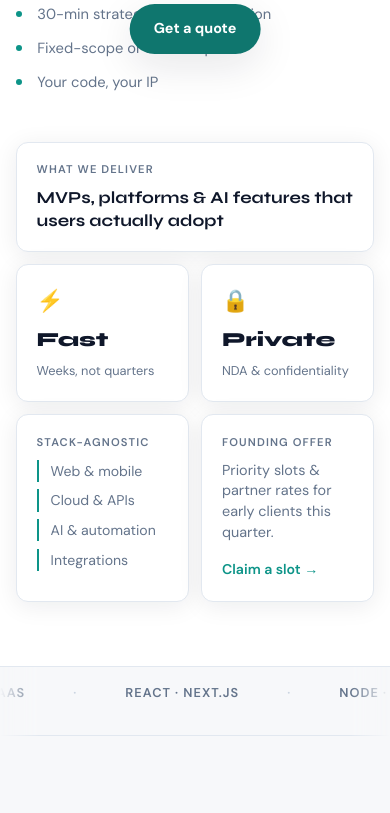
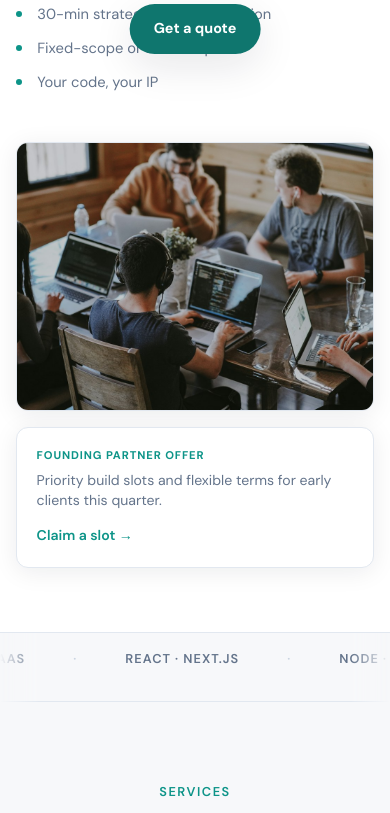
Before and after one commit to ravirajmishra98/alimentri, a website: page index.html in a window 390 px wide. Shown: the part 770-1583 px from the top of the page. Drawn offline with Linux system fonts and the light colour scheme.

Commit message:
Add copyright-free Unsplash photos across key sections.
Hero, services banner, about, process, and FAQ imagery with local assets and credits.

Co-authored-by: Cursor <cursoragent@cursor.com>

```diff
--- a/css/styles.css
+++ b/css/styles.css
@@ -253,92 +253,95 @@ h2 {
   background: var(--accent-dim);
 }
 
-.bento {
-  display: grid;
-  grid-template-columns: repeat(2, 1fr);
-  grid-template-rows: auto auto auto;
-  gap: 0.75rem;
+.hero-visual {
+  position: relative;
 }
 
-.bento-item {
-  padding: 1.15rem 1.25rem;
+.media-frame {
+  margin: 0;
+  overflow: hidden;
+  border-radius: var(--radius);
+  border: 1px solid var(--border);
+  background: var(--bg);
+  box-shadow: var(--shadow-md);
 }
 
-.bento-item--wide {
-  grid-column: 1 / -1;
+.media-frame img {
+  display: block;
+  width: 100%;
+  height: 100%;
+  object-fit: cover;
 }
 
-.bento-item--tall {
-  grid-row: span 2;
+.media-frame--hero {
+  aspect-ratio: 4 / 3;
 }
 
-.bento-item--accent {
-  background: var(--accent-soft);
-  border-color: #a7f3d0;
+.media-frame--hero img {
+  min-height: 280px;
 }
 
-.bento-label {
-  display: block;
-  font-size: 0.7rem;
-  font-weight: 600;
-  text-transform: uppercase;
-  letter-spacing: 0.1em;
-  color: var(--text-muted);
-  margin-bottom: 0.5rem;
+.media-frame--wide {
+  margin-bottom: 2.5rem;
+  aspect-ratio: 21 / 8;
+  max-height: 420px;
 }
 
-.bento-title {
-  margin: 0;
-  font-family: var(--font-display);
-  font-size: 1.05rem;
-  font-weight: 700;
-  line-height: 1.35;
+.media-frame--about {
+  aspect-ratio: 4 / 5;
+  max-height: 520px;
 }
 
-.bento-icon {
-  font-size: 1.35rem;
-  display: block;
-  margin-bottom: 0.35rem;
+.media-frame--process img {
+  aspect-ratio: 3 / 2;
+  min-height: 200px;
 }
 
-.bento-stat {
-  display: block;
-  font-family: var(--font-display);
-  font-size: 1.25rem;
-  font-weight: 800;
+.media-frame--faq {
+  margin-top: 1.75rem;
+  aspect-ratio: 3 / 2;
 }
 
-.bento-meta {
-  font-size: 0.8rem;
-  color: var(--text-muted);
+.hero-float-card {
+  position: absolute;
+  left: -1rem;
+  bottom: -1.25rem;
+  max-width: 17rem;
+  padding: 1.15rem 1.25rem;
+  box-shadow: var(--shadow-lg);
 }
 
-.bento-tags {
-  list-style: none;
-  padding: 0;
-  margin: 0.5rem 0 0;
-  display: flex;
-  flex-direction: column;
-  gap: 0.45rem;
+.hero-float-label {
+  margin: 0 0 0.35rem;
+  font-size: 0.7rem;
+  font-weight: 700;
+  letter-spacing: 0.08em;
+  text-transform: uppercase;
+  color: var(--accent-dim);
 }
 
-.bento-tags li {
+.hero-float-text {
+  margin: 0 0 0.65rem;
   font-size: 0.88rem;
-  color: var(--text-muted);
-  padding-left: 0.75rem;
-  border-left: 2px solid var(--accent-dim);
-}
-
-.bento-offer {
-  margin: 0 0 0.75rem;
-  font-size: 0.9rem;
   line-height: 1.45;
   color: var(--text-muted);
 }
 
-.bento-link {
+.hero-float-link {
   font-size: 0.88rem;
   font-weight: 600;
+}
+
+.process-intro {
+  display: grid;
+  grid-template-columns: 1fr 1fr;
+  gap: 2.5rem;
+  align-items: center;
+  margin-bottom: 2.5rem;
+}
+
+.process-intro .section-head {
+  margin-bottom: 0;
 }
 
 .marquee-wrap {
@@ -794,9 +797,9 @@ h2 {
 
 .about-grid {
   display: grid;
-  grid-template-columns: 1.2fr 0.8fr;
-  gap: 3rem;
-  align-items: center;
+  grid-template-columns: 1.1fr 0.85fr 0.85fr;
+  gap: 2rem;
+  align-items: start;
 }
 
 .about-copy p {
@@ -1000,12 +1003,20 @@ h2 {
   .contact-grid,
   .card-grid,
   .why-grid,
-  .faq-layout {
+  .faq-layout,
+  .process-intro {
     grid-template-columns: 1fr;
   }
 
-  .bento-item--tall {
-    grid-row: span 1;
+  .hero-float-card {
+    position: static;
+    max-width: none;
+    margin-top: 1rem;
+  }
+
+  .media-frame--wide {
+    aspect-ratio: 16 / 10;
+    max-height: none;
   }
 
   .form-row--half {
--- a/index.html
+++ b/index.html
@@ -12,6 +12,7 @@
       property="og:description"
       content="Fresh IT startup. Senior-led builds, transparent process, confidentiality first. Tell us what you're building."
     />
+    <meta property="og:image" content="https://www.alimentri.com/images/hero-team.jpg" />
     <title>Alimentri | Software Studio — Now Onboarding Clients</title>
     <link rel="preconnect" href="https://fonts.googleapis.com" />
     <link rel="preconnect" href="https://fonts.gstatic.com" crossorigin />
@@ -70,36 +71,20 @@
             </ul>
           </div>
           <div class="hero-visual reveal reveal-delay">
-            <div class="bento">
-              <div class="bento-item bento-item--wide glass-card">
-                <span class="bento-label">What we deliver</span>
-                <p class="bento-title">MVPs, platforms &amp; AI features that users actually adopt</p>
-              </div>
-              <div class="bento-item glass-card">
-                <span class="bento-icon" aria-hidden="true">⚡</span>
-                <span class="bento-stat">Fast</span>
-                <span class="bento-meta">Weeks, not quarters</span>
-              </div>
-              <div class="bento-item glass-card">
-                <span class="bento-icon" aria-hidden="true">🔒</span>
-                <span class="bento-stat">Private</span>
-                <span class="bento-meta">NDA &amp; confidentiality</span>
-              </div>
-              <div class="bento-item bento-item--tall glass-card">
-                <span class="bento-label">Stack-agnostic</span>
-                <ul class="bento-tags">
-                  <li>Web &amp; mobile</li>
-                  <li>Cloud &amp; APIs</li>
-                  <li>AI &amp; automation</li>
-                  <li>Integrations</li>
-                </ul>
-              </div>
-              <div class="bento-item glass-card bento-item--accent">
-                <span class="bento-label">Founding offer</span>
-                <p class="bento-offer">Priority slots &amp; partner rates for early clients this quarter.</p>
-                <a class="bento-link" href="#contact">Claim a slot →</a>
-              </div>
-            </div>
+            <figure class="media-frame media-frame--hero">
+              <img
+                src="images/hero-team.jpg"
+                alt="Product team collaborating around a laptop"
+                width="640"
+                height="480"
+                fetchpriority="high"
+              />
+            </figure>
+            <aside class="hero-float-card glass-card">
+              <p class="hero-float-label">Founding partner offer</p>
+              <p class="hero-float-text">Priority build slots and flexible terms for early clients this quarter.</p>
+              <a class="hero-float-link" href="#contact">Claim a slot →</a>
+            </aside>
           </div>
         </div>
       </section>
@@ -135,6 +120,15 @@
               shippable and measurable.
             </p>
           </div>
+          <figure class="media-frame media-frame--wide reveal">
+            <img
+              src="images/services-collab.jpg"
+              alt="Developers reviewing work together in an office"
+              width="1120"
+              height="420"
+              loading="lazy"
+            />
+          </figure>
           <div class="card-grid card-grid--services">
             <article class="service-card service-card--featured reveal">
               <span class="service-tag">Most requested</span>
@@ -223,7 +217,16 @@
               <li>Handover-ready repos, tests, and deployment guides</li>
             </ul>
           </div>
-          <div class="offer-panel reveal reveal-delay">
+          <figure class="media-frame media-frame--about reveal reveal-delay">
+            <img
+              src="images/about-workspace.jpg"
+              alt="Laptop showing code in a bright workspace"
+              width="520"
+              height="640"
+              loading="lazy"
+            />
+          </figure>
+          <div class="offer-panel reveal reveal-delay-2">
             <p class="offer-panel-label">Start here</p>
             <h3>Free discovery call</h3>
             <p>
@@ -242,9 +245,20 @@
 
       <section class="section section-alt" id="process">
         <div class="container">
-          <div class="section-head section-head--center reveal">
-            <p class="eyebrow">Process</p>
-            <h2>Simple path from hello to launch</h2>
+          <div class="process-intro reveal">
+            <div class="section-head">
+              <p class="eyebrow">Process</p>
+              <h2>Simple path from hello to launch</h2>
+            </div>
+            <figure class="media-frame media-frame--process">
+              <img
+                src="images/process-planning.jpg"
+                alt="Team planning a software project at a whiteboard"
+                width="520"
+                height="360"
+                loading="lazy"
+              />
+            </figure>
           </div>
           <ol class="process-steps">
             <li class="reveal">
@@ -272,6 +286,15 @@
             <p class="eyebrow">FAQ</p>
             <h2>Questions teams ask before hiring</h2>
             <p>Still unsure? <a href="#contact">Send a short brief</a>—we reply within one business day.</p>
+            <figure class="media-frame media-frame--faq">
+              <img
+                src="images/about-workspace.jpg"
+                alt="Software development workspace"
+                width="480"
+                height="320"
+                loading="lazy"
+              />
+            </figure>
           </div>
           <div class="faq-list reveal reveal-delay">
             <details class="faq-item">
@@ -421,6 +444,7 @@
         </nav>
         <p class="footer-copy">
           © <span id="year"></span> Alimentri. All rights reserved.
+          · Photos from <a href="https://unsplash.com" rel="noopener noreferrer">Unsplash</a>
         </p>
       </div>
     </footer>
```
Also changed, not shown: images/CREDITS.md (added, +10 -0 lines), images/about-workspace.jpg (added), images/hero-team.jpg (added), images/process-planning.jpg (added), images/services-collab.jpg (added).
